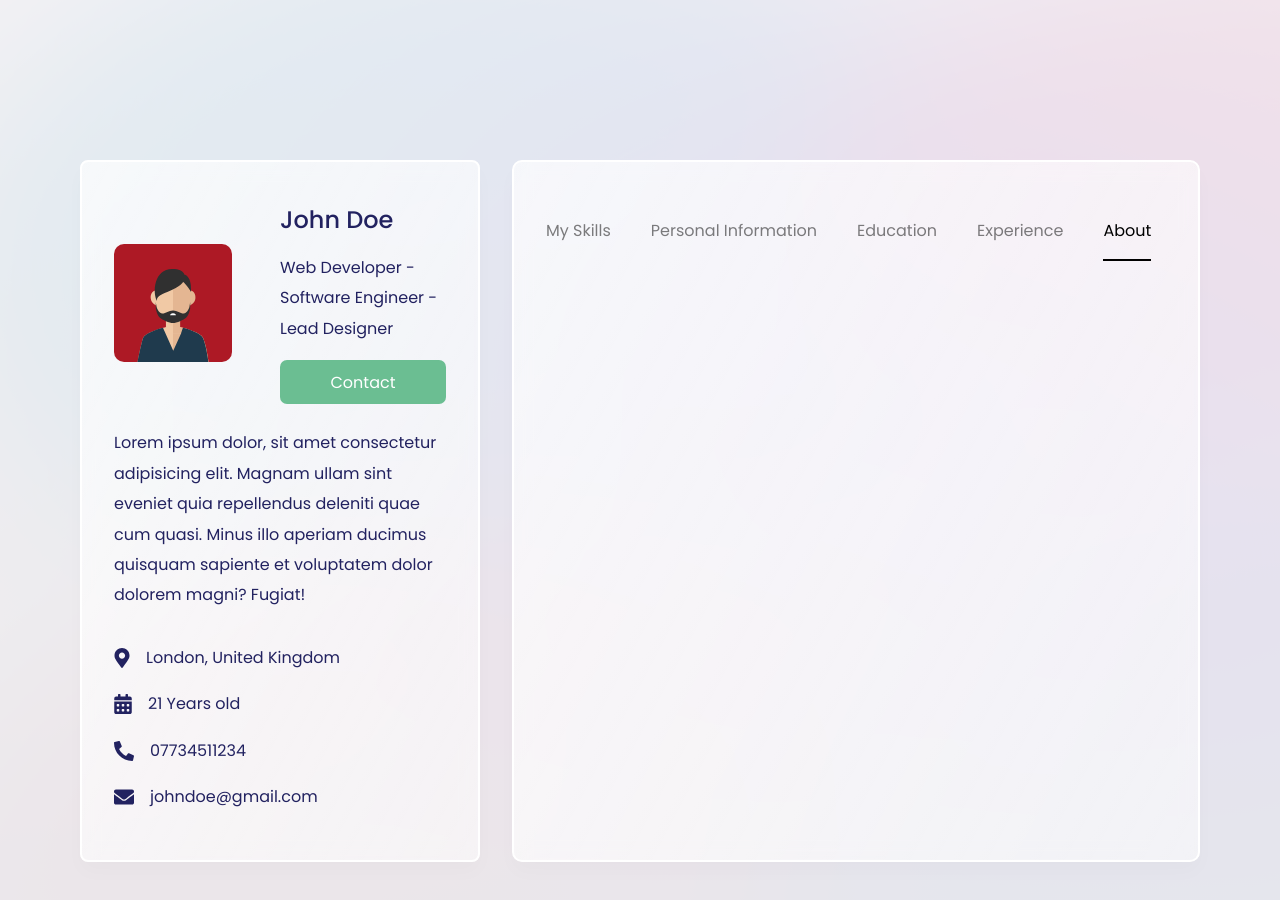
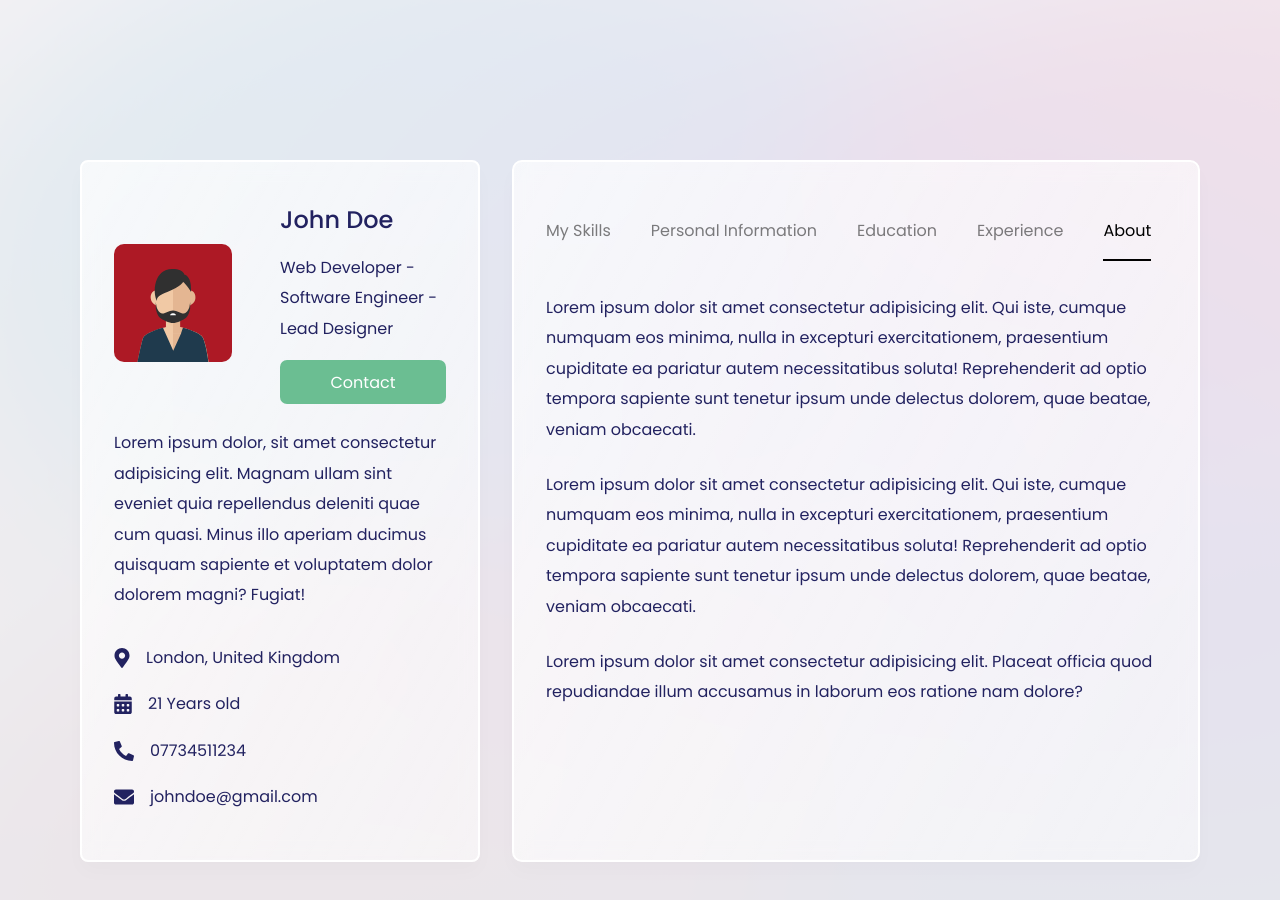
Before and after one commit to S-Solomon/Glass-Portfolio-website, a React (Create React App) app: page / in a window 1280 px wide. Both pictures are taken after a click on the button "About". Shown: the top 900 px of the page. Built offline with nearby package versions, Linux system fonts and the light colour scheme.

Commit message:
about tab comp

```diff
--- /dev/null
+++ b/src/components/About.js
@@ -0,0 +1,21 @@
+import React from 'react'
+
+function About() {
+    return (
+        <div>
+            <p>
+                Lorem ipsum dolor sit amet consectetur adipisicing elit. Qui iste, cumque numquam eos minima, nulla in excepturi exercitationem, praesentium cupiditate ea pariatur autem necessitatibus soluta! Reprehenderit ad optio tempora sapiente sunt tenetur ipsum unde delectus dolorem, quae beatae, veniam obcaecati.
+            </p>
+            <br />
+            <p>
+                Lorem ipsum dolor sit amet consectetur adipisicing elit. Qui iste, cumque numquam eos minima, nulla in excepturi exercitationem, praesentium cupiditate ea pariatur autem necessitatibus soluta! Reprehenderit ad optio tempora sapiente sunt tenetur ipsum unde delectus dolorem, quae beatae, veniam obcaecati.
+            </p>
+            <br />
+            <p>
+                Lorem ipsum dolor sit amet consectetur adipisicing elit. Placeat officia quod repudiandae illum accusamus in laborum eos ratione nam dolore?
+            </p>
+        </div>
+    )
+}
+
+export default About;
--- a/src/components/Tabs.js
+++ b/src/components/Tabs.js
@@ -5,6 +5,7 @@ import Education from './Education'
 import Experience from './Experience'
 import Personal from './Personal'
 import Skills from './Skills'
+import About from './About'
 
 const Tabs = () => {
     // eslint-disable-next-line
@@ -23,6 +24,9 @@ const Tabs = () => {
         }
         else if(value === info[3]){
             return <Experience />
+        }
+        else if(value === info[4]){
+            return <About />
         }
     }
 
```
